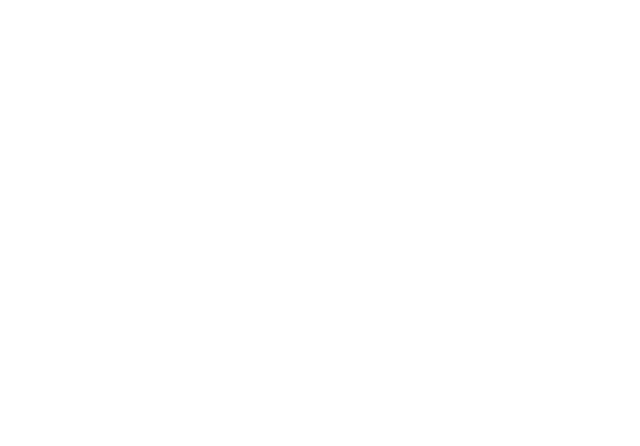
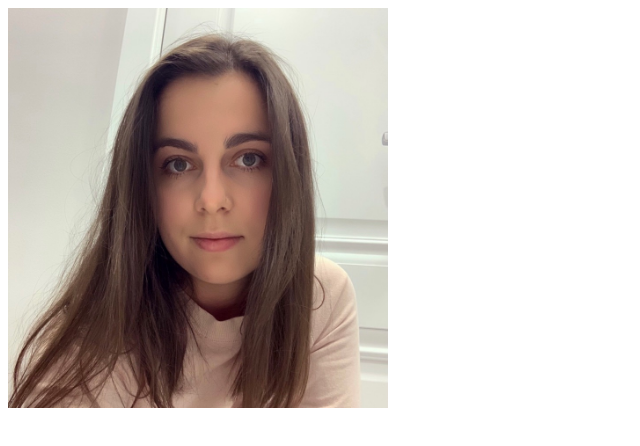
Before and after one commit to vpuzyrevich/rsschool-cv, a plain HTML site: page index.html in a window 1280 px wide. Shown: the whole page, without its empty margins (0-640 px from the left). Drawn offline with Linux system fonts and the light colour scheme.

Commit message:
feat: add a photo to the project

```diff
--- a/index.html
+++ b/index.html
@@ -5,8 +5,9 @@
     <meta http-equiv="X-UA-Compatible" content="IE=edge">
     <meta name="viewport" content="width=device-width, initial-scale=1.0">
     <title>Document</title>
+    <link rel="stylesheet" href="style.css">
 </head>
 <body>
-
+    <img src="img/photo.jpeg" alt="photo">
 </body>
 </html>
--- a/style.css
+++ b/style.css
@@ -0,0 +1,4 @@
+img {
+    width: 380px;
+    height: 400px;
+}
```
Also changed, not shown: img/photo.jpeg (added), 1 other file.
